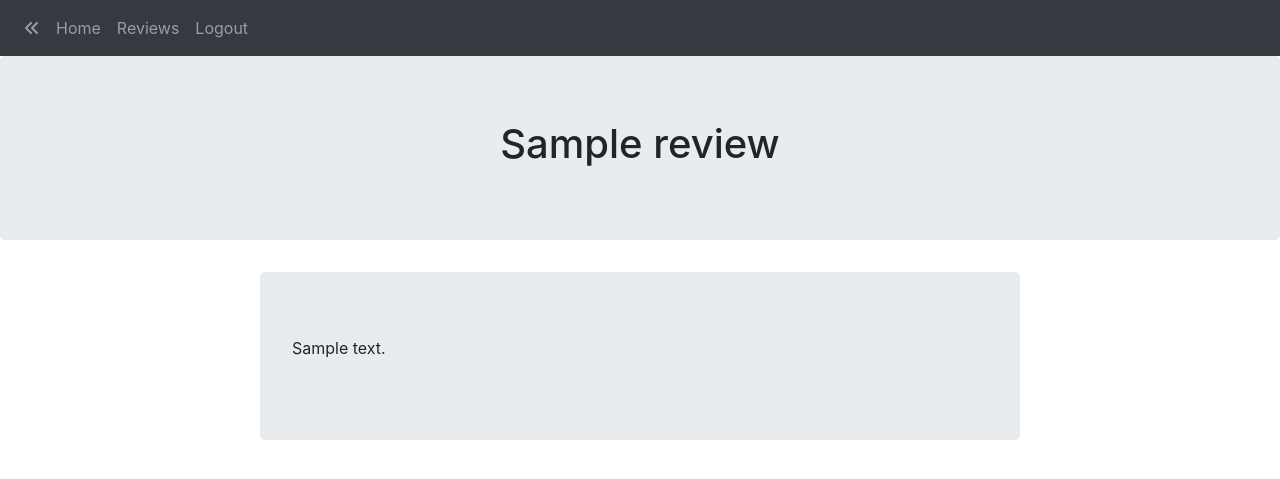
After one commit to dval18/WeView, a Flask app: template templates/read_review.html in a window 1280 px wide. The commit adds this page. Shown: the top 479 px of the page. Run offline with Flask 2, Linux system fonts and the light colour scheme; the template is opened without the code that fills it: most values are stand-ins (such as "Sample title", 1, 10 or a date in 2020); some libraries are stand-ins or nearby versions.

Commit message:
Added read review page and an associated error page, fixed titles for those pages as well

```diff
--- a/main.py
+++ b/main.py
@@ -1,4 +1,4 @@
-from flask import Flask, render_template, url_for, flash, redirect
+from flask import Flask, render_template, url_for, flash, redirect, request
 from flask_behind_proxy import FlaskBehindProxy
 from flask_sqlalchemy import SQLAlchemy
 from forms import PostForm
@@ -40,8 +40,21 @@ def register():
     return render_template('register.html', subtitle='Register Page',
                                             text='This is the register page')
 
+@app.route("/read")
+def read():
+    source = request.args.get('id')
+    if source is not None:
+        try:
+            # we should assign each review an id in order to grab the necessary data
+            source = int(source)  # make sure that it's an int (for id purposes)
 
-
+            # ideally we would get a review formatted like this? with any other data we think should be added
+            review = {'title':'placeholder title info', 'body':'placeholder body info'}
+            return render_template('read_review.html', review=review)
+        except ValueError:
+            return render_template('error_after_login.html', error_message='Invalid Input', error_text='Invalid or no ID entered')
+    else:
+        return render_template('error_after_login.html', error_message='Invalid Input', error_text='Invalid or no ID entered')
 
 
 if __name__ == '__main__':
--- a/templates/layout_for_after_login.html
+++ b/templates/layout_for_after_login.html
@@ -1,7 +1,7 @@
 <!DOCTYPE html>
 <html>
     <head>
-        <title>Post a Review</title>
+        {% block title %}{% endblock %}
         <meta charset="utf-8" />
         <meta name="viewport" content="width=device-width, initial-scale=1, user-scalable=no" />
         <!-- Bootstrap CSS -->
--- a/templates/post_review.html
+++ b/templates/post_review.html
@@ -1,4 +1,7 @@
 {% extends "layout_for_after_login.html" %}
+{% block title %}
+<title>Post a Review - WeView</title>
+{% endblock %}
 {% block scripts %}
 <script>
     function filter() {
--- /dev/null
+++ b/templates/read_review.html
@@ -0,0 +1,18 @@
+{% extends "layout_for_after_login.html" %}
+{% block title %}
+<title>{{ review['title'] }} - WeView</title>
+{% endblock %}
+{% block content %}
+    <div class="jumbotron text-center">
+        <h1>{{ review['title'] }}</h1>
+    </div>
+    <div class="container">
+        <div class="row">
+            <div class="col"></div>
+            <div class="col-8 jumbotron"">
+                <p>{{ review['body'] }}</p>
+            </div>
+            <div class="col"></div>
+        </div>
+    </div>
+{% endblock %}
```
Also changed, not shown: templates/error_after_login.html (added, +10 -0 lines).
